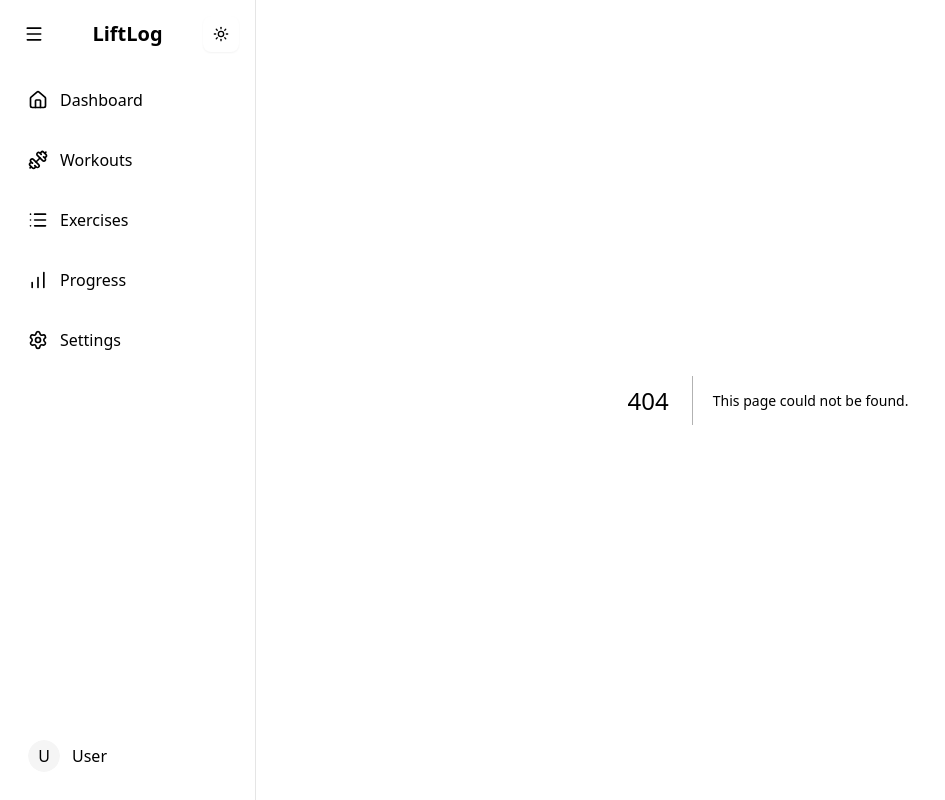
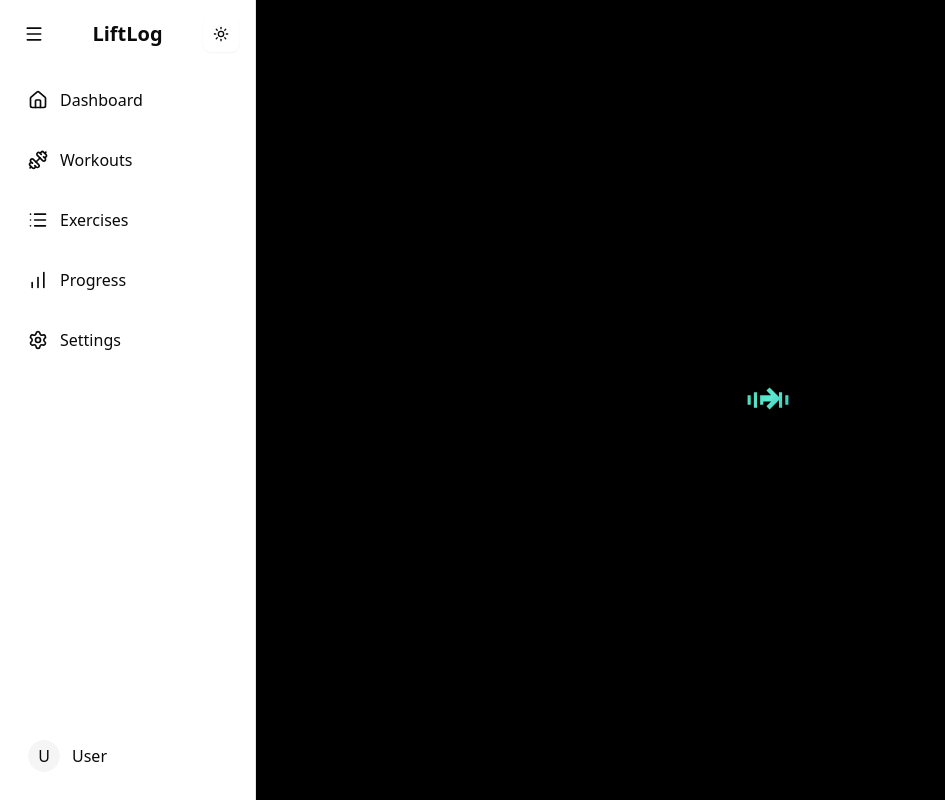
Before and after one commit to johnvesslyalti/lift-log, a Next.js app: page /logo-loading in a window 1280 px wide. Before the commit this address had no page. Shown: the whole page, without its empty margins (0-945 px from the left). Built offline with nearby package versions, Linux system fonts and the light colour scheme.

Commit message:
feat: upgrade with the logo loading

```diff
--- /dev/null
+++ b/src/app/logo-loading/page.tsx
@@ -0,0 +1,50 @@
+"use client";
+
+import { motion } from "motion/react";
+
+export default function LogoLoading() {
+  return (
+    <div className="min-h-screen flex items-center justify-center bg-black">
+      <motion.div
+        initial={{ opacity: 0, scale: 0.8 }}
+        animate={{
+          opacity: 1,
+          scale: [1, 1.12, 1],
+        }}
+        transition={{
+          duration: 1.4,
+          repeat: Infinity,
+          ease: "easeOut",
+        }}
+      >
+        <svg
+          width="50"
+          height="50"
+          viewBox="0 0 64 64"
+          fill="none"
+          xmlns="http://www.w3.org/2000/svg"
+        >
+          <defs>
+            <linearGradient
+              id="liftlogGradient"
+              x1="0"
+              y1="0"
+              x2="64"
+              y2="64"
+              gradientUnits="userSpaceOnUse"
+            >
+              <stop offset="0%" stopColor="#34d399" />
+              <stop offset="50%" stopColor="#5eead4" />
+              <stop offset="100%" stopColor="#14b8a6" />
+            </linearGradient>
+          </defs>
+
+          <path
+            d="M10 26H6V38H10V26ZM18 22H14V42H18V22ZM26 30V26H22V38H26V34H36L30 40L34 44L48 30L34 16L30 20L36 26H26ZM50 22H46V42H50V22ZM58 26H54V38H58V26Z"
+            fill="url(#liftlogGradient)"
+          />
+        </svg>
+      </motion.div>
+    </div>
+  );
+}
```
